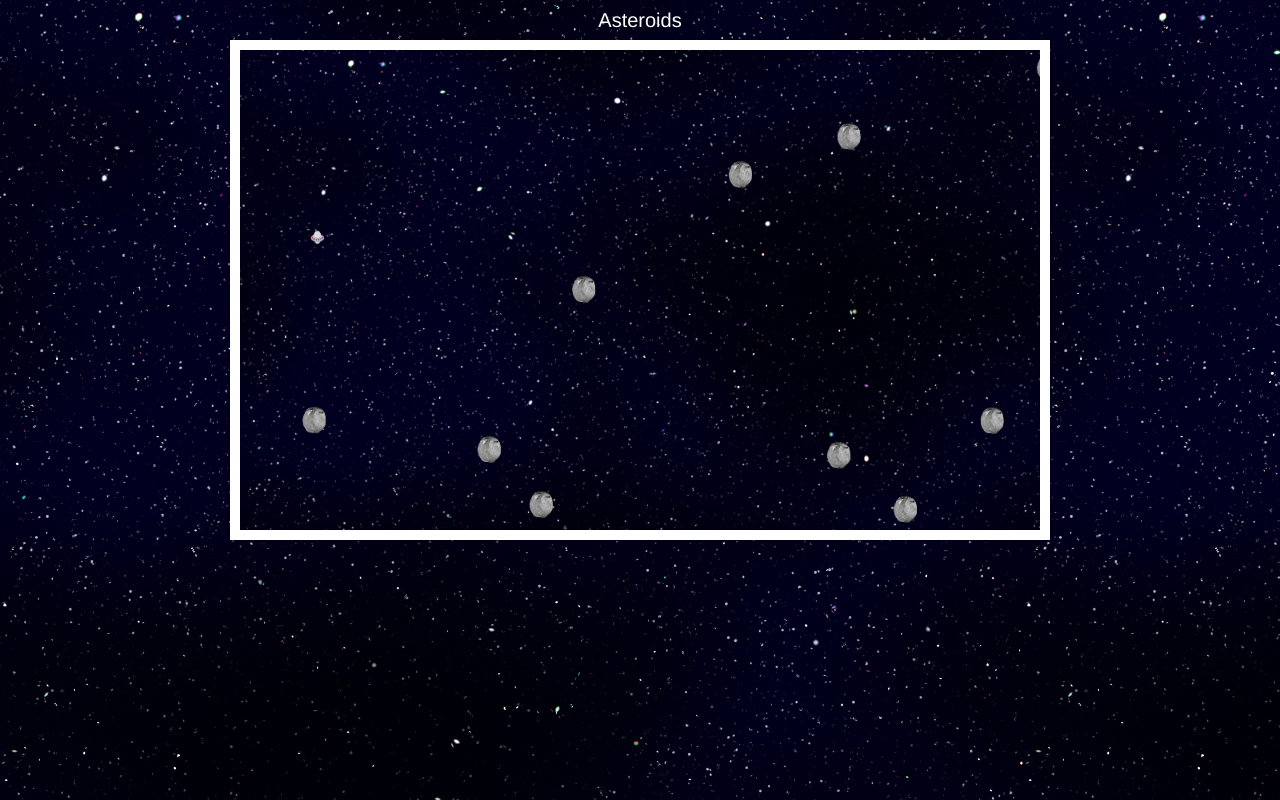
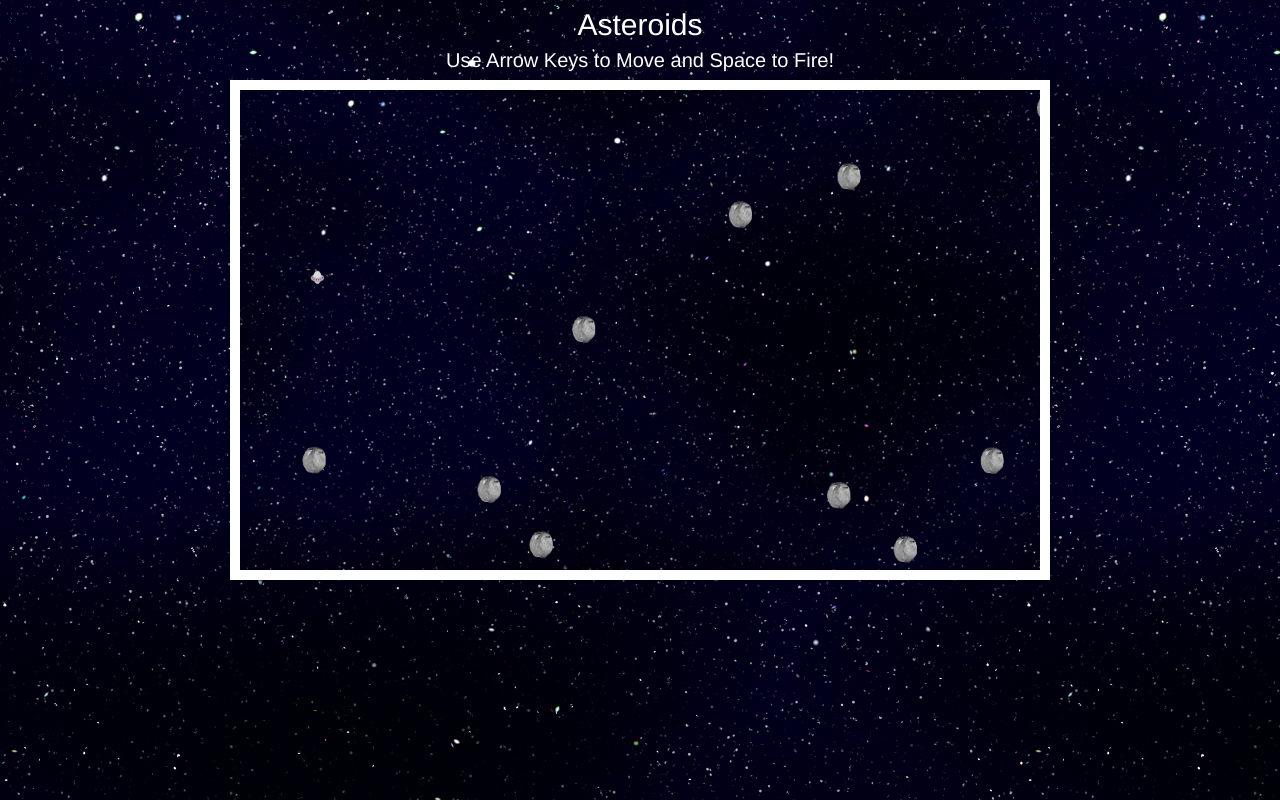
Before and after one commit to Spanishiwa/Asteroids, a website: page index.html in a window 1280 px wide. Drawn offline with Linux system fonts and the light colour scheme.

Commit message:
added instructions to play

```diff
--- a/index.html
+++ b/index.html
@@ -7,6 +7,7 @@
   </head>
   <body>
     <h1>Asteroids</h1>
+    <h2>Use Arrow Keys to Move and Space to Fire!</h2>
     <canvas id="game-canvas" width="1000" height="600"></canvas>
     <script type="application/javascript" src="dist/bundle.js" charset="utf-8"></script>
   </body>
--- a/style.css
+++ b/style.css
@@ -25,6 +25,15 @@ footer, header, hgroup, menu, nav, section {
 }
 
 h1 {
+	font-family: "Helvetica", Times;
+  justify-content: center;
+	display: flex;
+	font-size: 30px;
+	margin: 10px;
+	color: white;
+}
+
+h2 {
 	font-family: "Helvetica", Times;
   justify-content: center;
 	display: flex;
```
